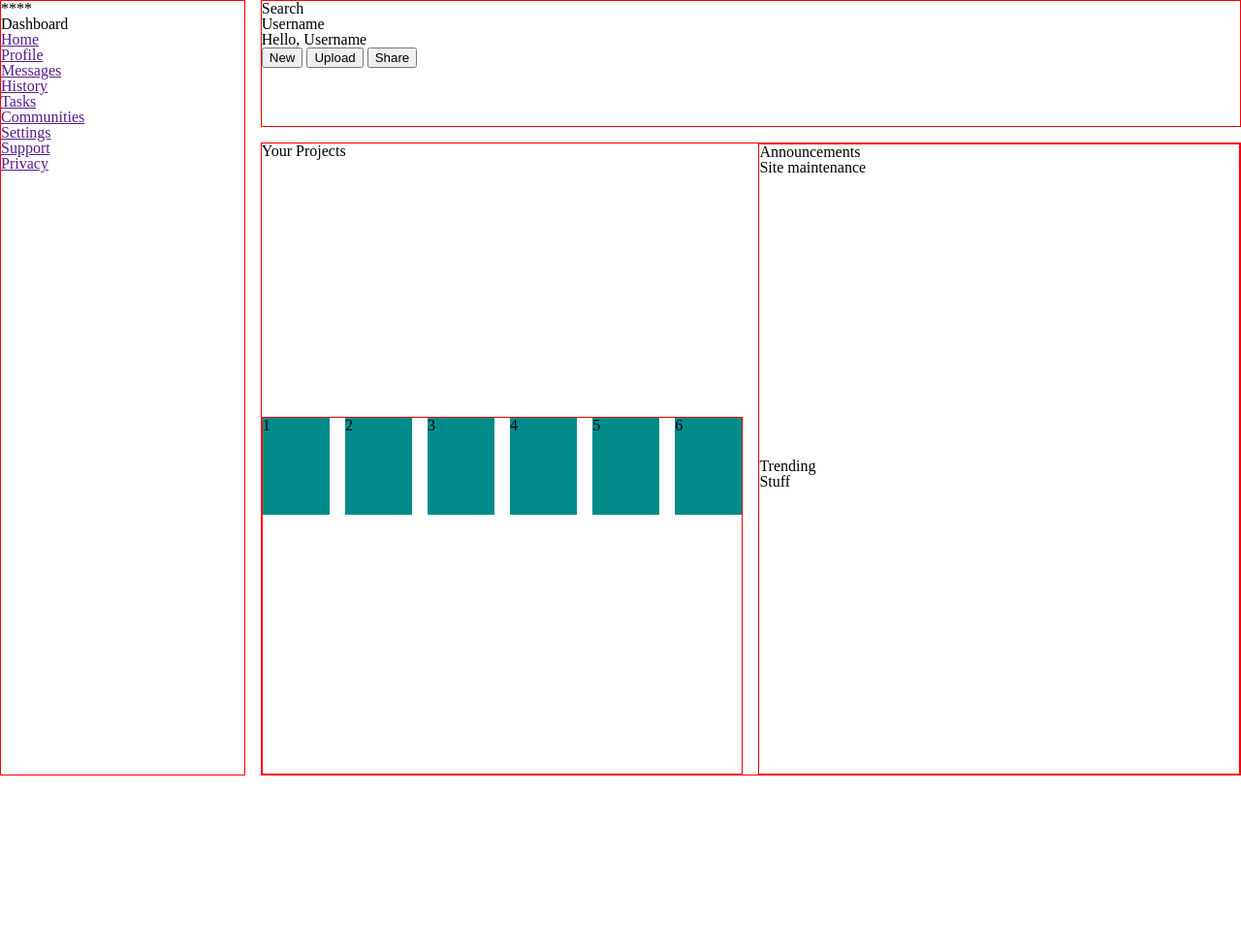
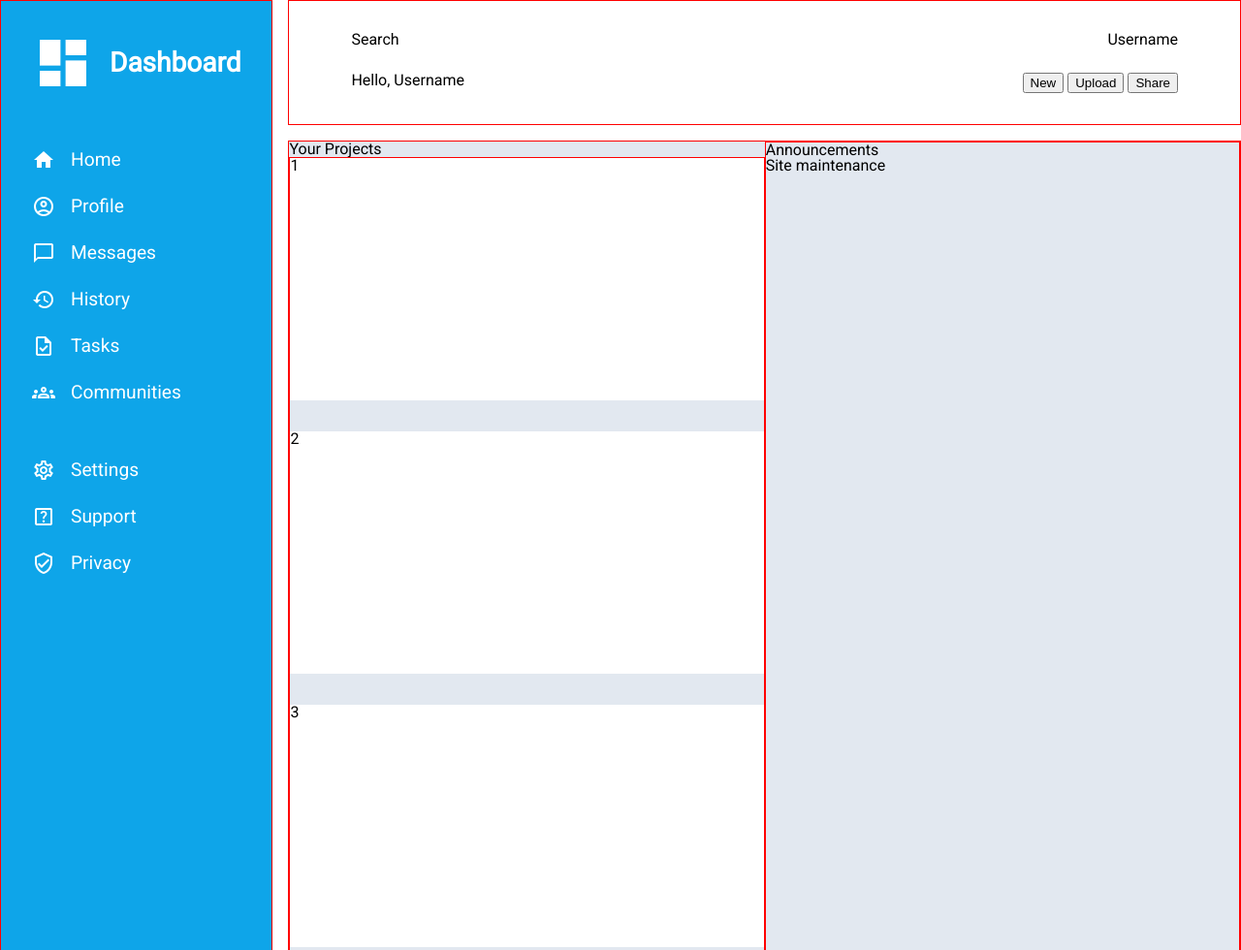
Before and after one commit to Lee117489/odin-dashboard, a plain HTML site: page index.html in a window 1280 px wide. Shown: the top 980 px of the page at 97% size. Before the commit the page ends 800 px from the top, so only its background shows below. Drawn offline with Linux system fonts and the light colour scheme.

Commit message:
Style the sidebar

```diff
--- a/index.html
+++ b/index.html
@@ -5,38 +5,34 @@
     <meta http-equiv="X-UA-Compatible" content="IE=edge">
     <meta name="viewport" content="width=device-width, initial-scale=1.0">
     <link rel="stylesheet" href="style.css">
+    <link rel="stylesheet" href="https://fonts.googleapis.com/css?family=Roboto">
+    <link href="https://fonts.googleapis.com/icon?family=Material+Icons|Material+Icons+Outlined"
+      rel="stylesheet">
     <title>Admin dashboard</title>
 </head>
 <body>
-    <div class="sidebar">
-        <div class="top">
-            <div class="logo">****</div>
-            <div class="name">Dashboard</div>
-        </div>
-        <div class="nav1">
-            <ul>
-                <li><a href="">Home</a></li>
-                <li><a href="">Profile</a></li>
-                <li><a href="">Messages</a></li>
-                <li><a href="">History</a></li>
-                <li><a href="">Tasks</a></li>
-                <li><a href="">Communities</a></li>
+    <aside class="sidebar">
+        <h1 class="top">
+            <span class="material-icons">dashboard</span>
+            Dashboard
+        </h1>
+        <ul class="nav">
+            <li><a href=""><span class="material-icons">home</span>Home</a></li>
+            <li><a href=""><span class="material-icons-outlined">account_circle</span>Profile</a></li>
+            <li><a href=""><span class="material-icons-outlined">chat_bubble_outline</span> Messages</a></li>
+            <li><a href=""><span class="material-icons-outlined">history</span> History</a></li>
+            <li><a href=""><span class="material-icons-outlined">task</span> Tasks</a></li>
+            <li><a href=""><span class="material-icons-outlined">groups</span> Communities</a></li>
         </ul>
-        </div>
-        <div class="nav2">
-            <ul>
-                <li><a href="">Settings</a></li>
-                <li><a href="">Support</a></li>
-                <li><a href="">Privacy</a></li>
+        <ul class="nav">
+            <li><a href=""><span class="material-icons-outlined">settings</span> Settings</a></li>
+            <li><a href=""><span class="material-icons-outlined">help_center</span>Support</a></li>
+            <li><a href=""><span class="material-icons-outlined">verified_user</span>Privacy</a></li>
         </ul>
-        </div>
-    </div>
+    </aside>
     <div class="header">
-        <div class="top">
         <div class="search">Search</div>
         <div class="user">Username</div>
-        </div>
-        <div class="bottom">
         <div class="greeting">Hello, Username</div>
         <div class="controls">
             <ul>
@@ -44,7 +40,6 @@
                 <button class="controls">Upload</button>
                 <button class="controls">Share</button>
             </ul>
-            </div>
         </div>
     </div>
     <div class="main">
--- a/style.css
+++ b/style.css
@@ -49,6 +49,7 @@ table {
 
 
 body {
+    font-family: Roboto, sans-serif;
     display: grid;
     grid-template:
         "sidebar header" 1fr
@@ -61,38 +62,92 @@ body {
 .sidebar {
     grid-area: sidebar;
     border: 1px solid red;
+    background-color: #0ea5e9;
+    font-size: 1.2rem;
+    padding: 2rem;
+
+}
+
+.sidebar .top {
+    display: flex;
+    align-items: center;
+    font-size: 1.75rem;
+}
+
+.nav {
+    display: grid;
+    margin-top: 3.5rem;
+    gap: 1.5rem;
+}
+
+.nav a {
+    display: flex;
+    align-items: center;
+}
+
+
+.sidebar, .sidebar a, .sidebar .logo {
+    color: white;
+    text-decoration: none;
+
 }
 
 .header {
     grid-area: header;
     border: 1px solid red;
+    display: grid;
+    grid-template-columns: 4fr 2fr;
+    grid-template-rows: 4fr 2fr;
+    padding: 2rem 4rem;
 }
+
+.header .user, .header .controls {
+    justify-self: end;
+
+}
+
 
 .main {
     grid-area: main;
     border: 1px solid red;
+    background-color: #e2e8f0;
     display: grid;
-    grid-gap: 1rem;
+    /* grid-gap: 1rem; */
     grid-template-columns: repeat(2, 1fr);
 }
 
 .main .left {
     display: grid;
+
 }
 
 .main .left .container {
     border: 1px solid red;
     display: grid;
-    grid-gap: 1rem;
-    grid-template-columns: repeat(auto-fit, minmax(50px, 1fr));
+    grid-gap: 2rem;
+    grid-template-columns: repeat(auto-fit, minmax(250px, 1fr));
+    overflow: auto;
 }
 
 .card {
-    background-color:darkcyan;
-    height: 100px;
+    background-color:white;
+    height: 250px;
 }
 
 .main .right {
     display: grid;
     border: 1px solid red;
 }
+
+.material-icons, .material-icons-outlined {
+    font-size: 1.75rem;
+    margin-right: 1rem;
+}
+
+h1 > .material-icons {
+    font-size: 4rem;
+}
+
+h1 {
+    font-weight: bold;
+}
```
Lines whose indentation alone changed are shown as unchanged.
